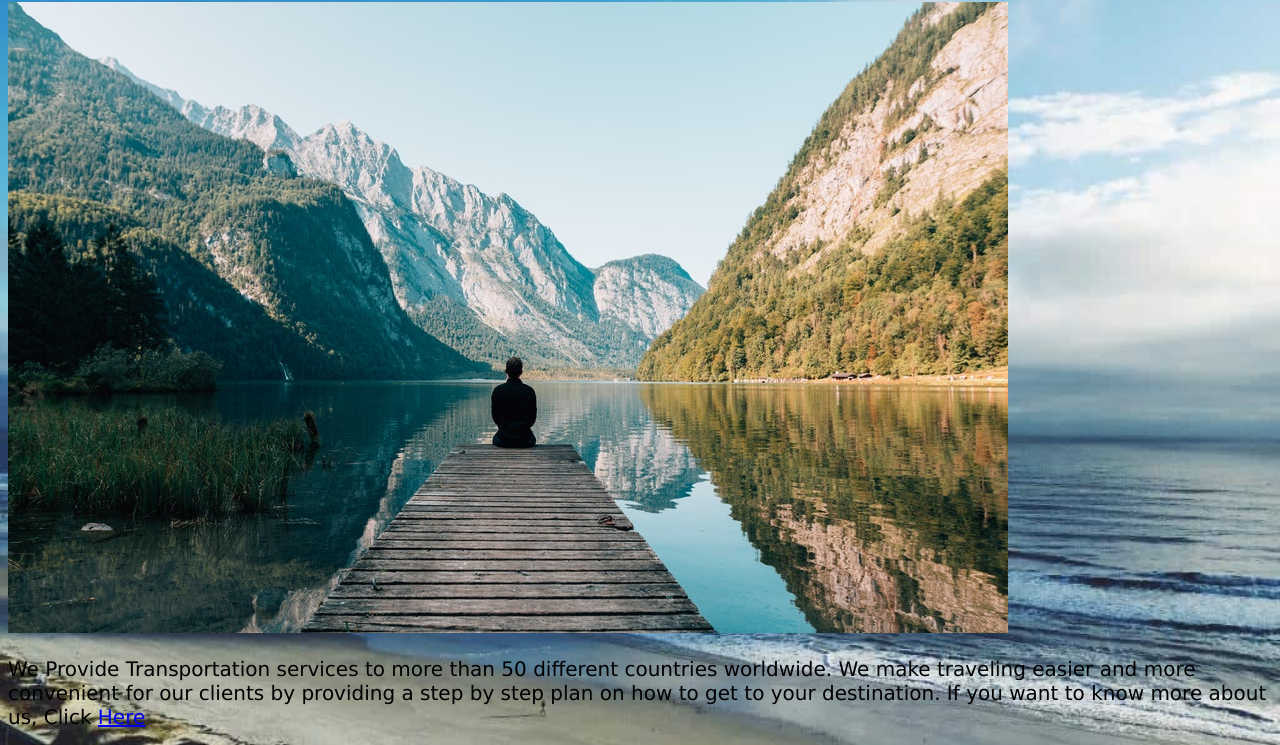
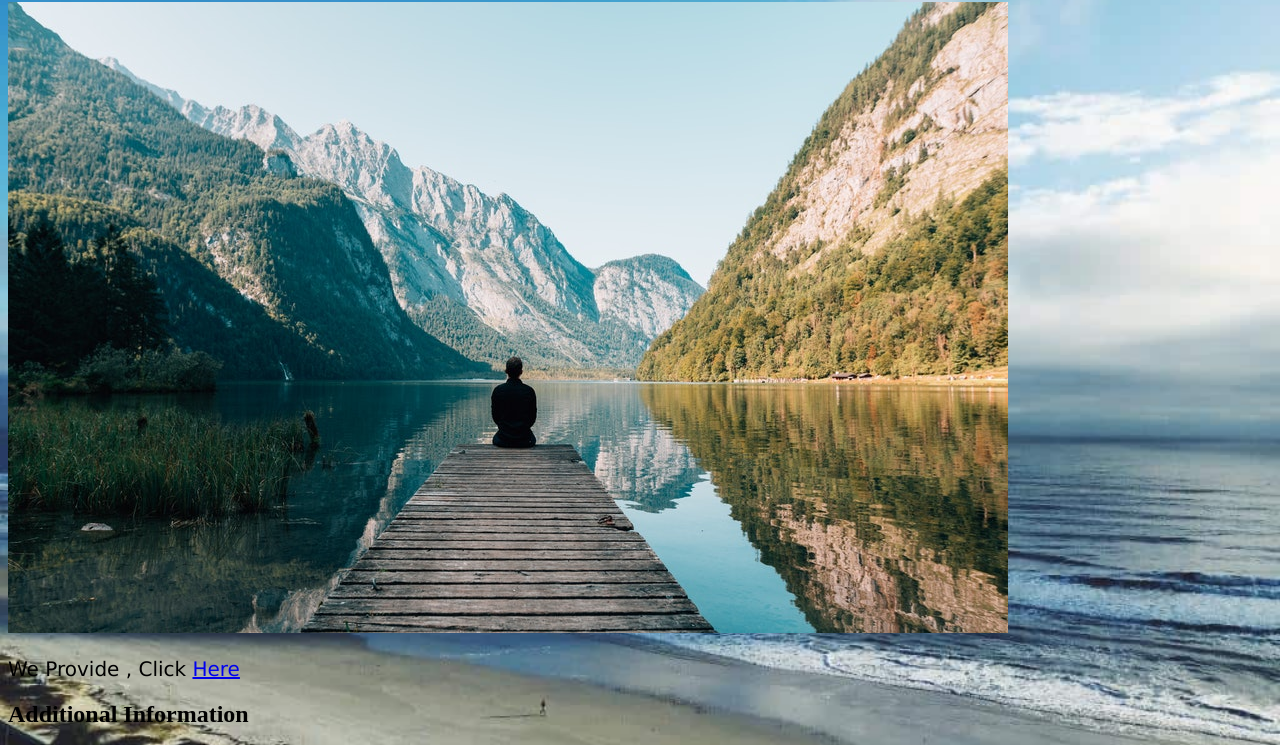
Before and after one commit to jengel711/GameCouch, a plain HTML site: page home.html in a window 1280 px wide. Shown: the part 175-920 px from the top of the page. Drawn offline with Linux system fonts and the light colour scheme.

Commit message:
Update home.html

```diff
--- a/home.html
+++ b/home.html
@@ -25,9 +25,7 @@
 <img src="img/home.jpeg" alt="airplane">
 <br>
 <p>
-We Provide Transportation services to more than 50 different countries worldwide. We make traveling easier
- and more convenient for our clients by providing a step by step plan on how to get to your destination. If you want to
- know more about us, Click <a href="aboutus.html">Here</a>
+We Provide , Click <a href="aboutus.html">Here</a>
  </p>
 
  <h2> Additional Information</h2>
```
